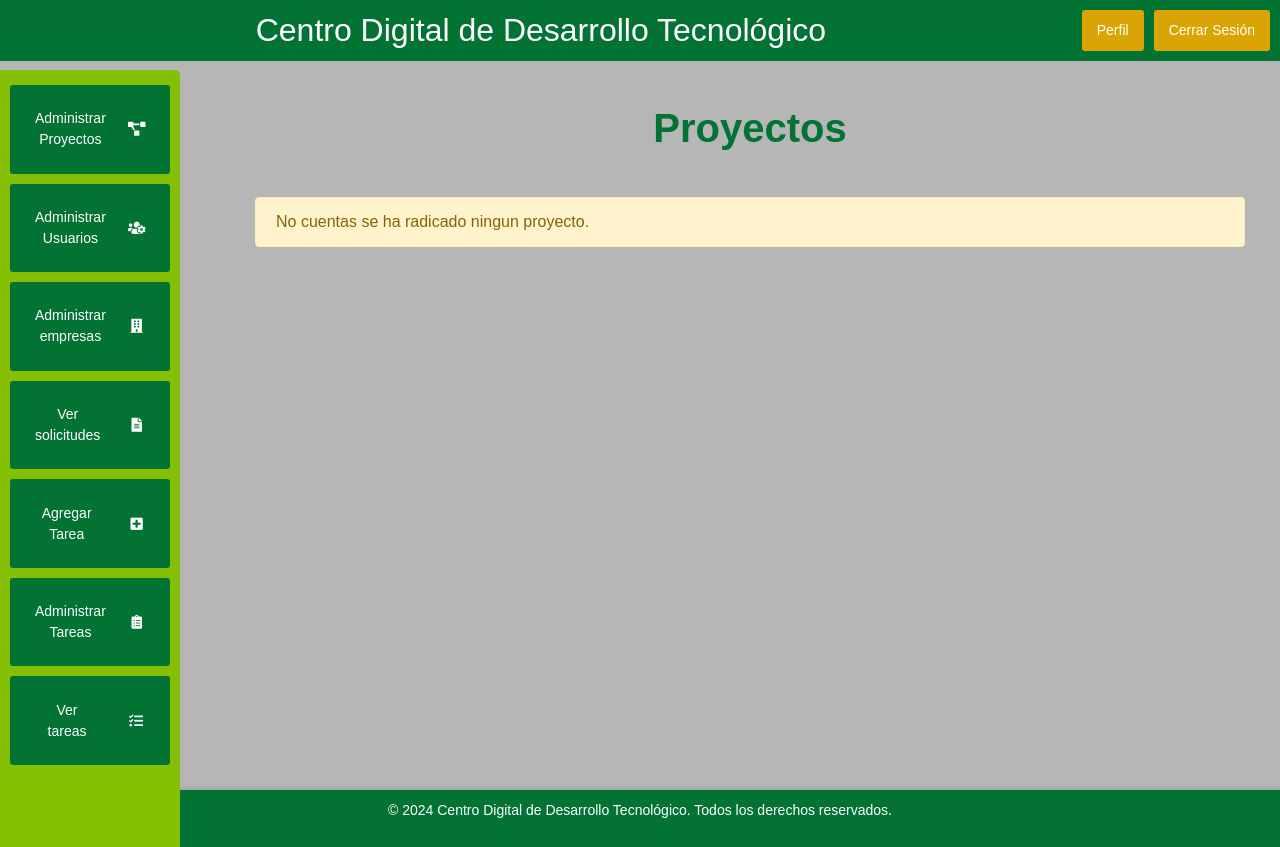
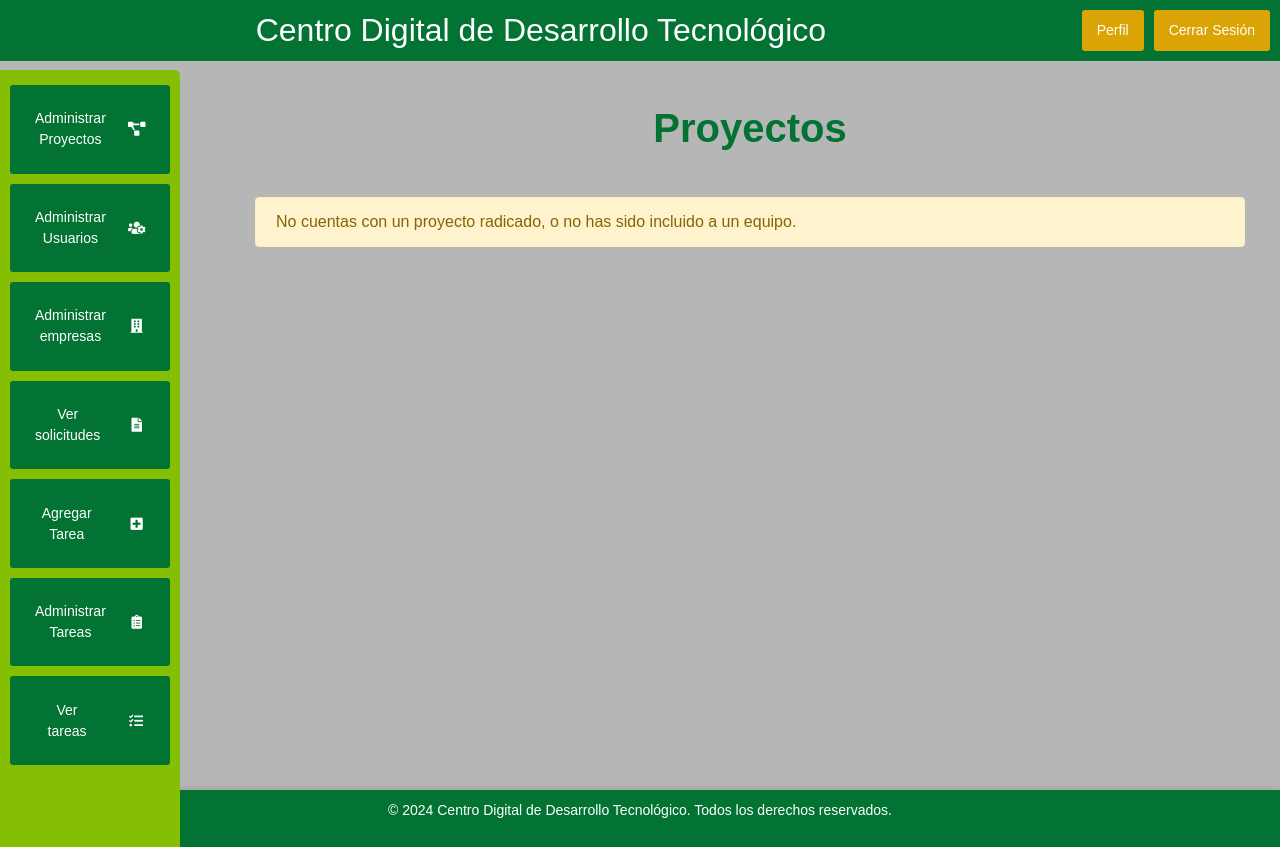
Before and after one commit to makyp/CentroDigital, a Flask app: page /admin_proyectos in a window 1280 px wide. Run offline with Flask 3, Linux system fonts and the light colour scheme; the visitor is signed in with stand-in values (Sample User, id 1); data that the repository does not hold is empty; some libraries are stand-ins or nearby versions.

Commit message:
Correccion mensaje

```diff
--- a/src/templates/admin/admin_proyectos.html
+++ b/src/templates/admin/admin_proyectos.html
@@ -21,7 +21,7 @@ Proyectos
 
             {% if proyectos|length == 0 %}
             <div class="alert alert-warning" role="alert">
-                No cuentas se ha radicado ningun proyecto.
+                No cuentas con un proyecto radicado, o no has sido incluido a un equipo.
             </div>
             {% else %}
             <div class="table-responsive">
```
